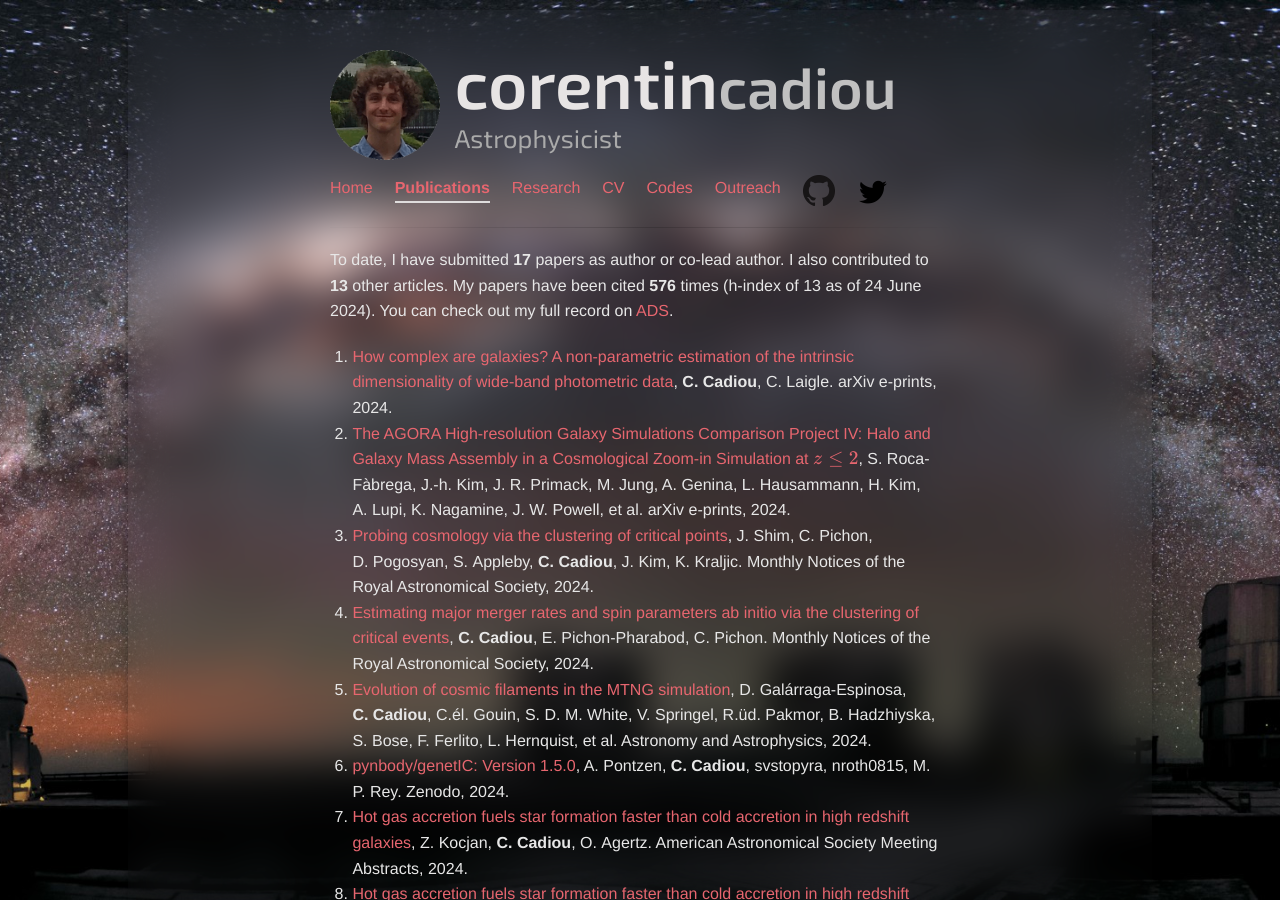
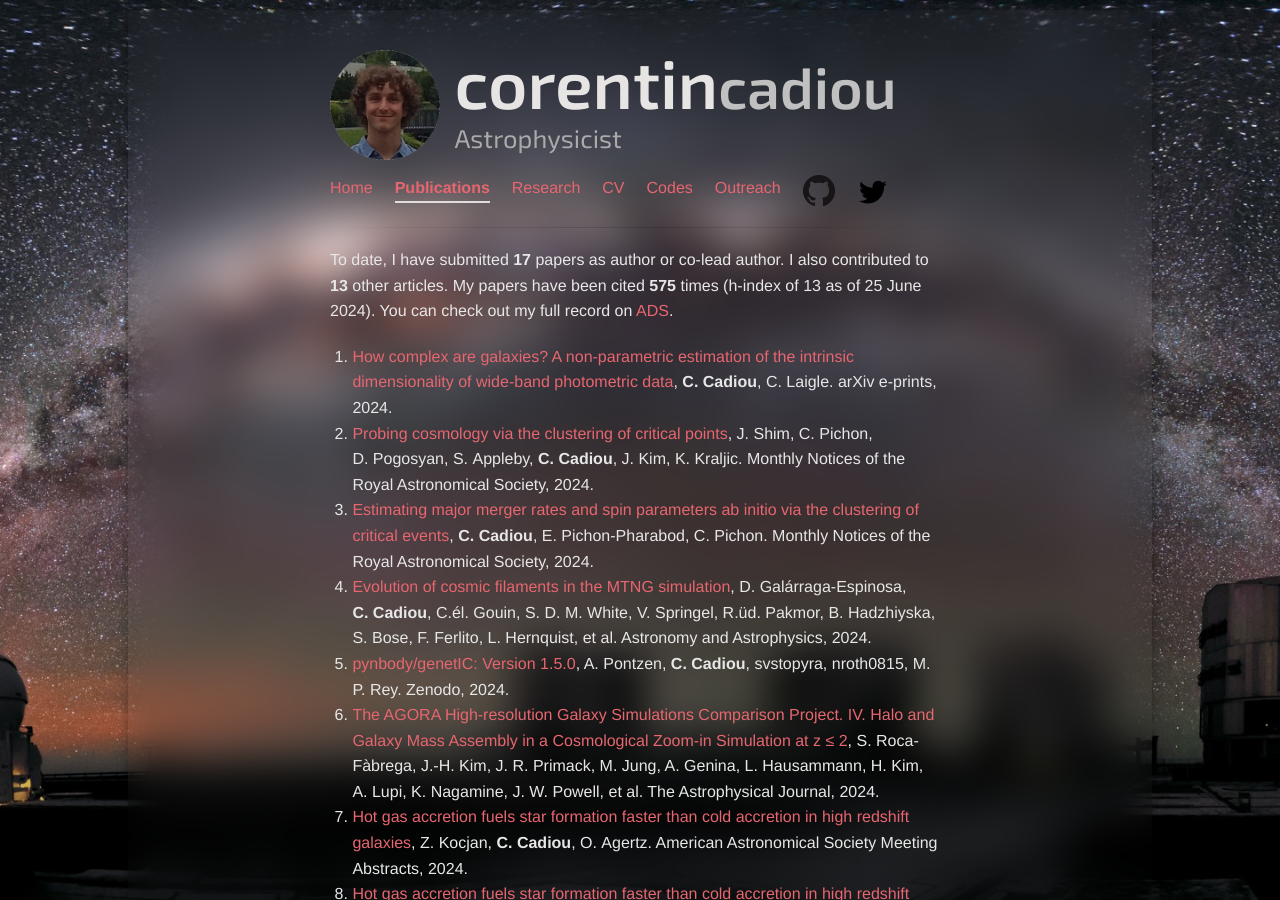
Before and after one commit to cphyc/cphyc.github.io, a Jekyll site: the page built from publications/index.html, in a window 1280 px wide and 900 px high. Built offline with Jekyll 4.4.1, drawn with Linux system fonts in a browser that asks for light colours; nearby versions of some CDN libraries; part of the change alters nothing that is shown.

Commit message:
chore: autopublish 2024-06-25T00:01:24Z

```diff
--- a/publications/index.html
+++ b/publications/index.html
@@ -8,7 +8,7 @@ description: My Publications
 <p>
   To date, I have submitted <b>17</b> papers as author or co-lead author.
   I also contributed to <b>13</b> other articles.
-  My papers have been cited <b>576</b> times (h-index of 13 as of 24 June 2024).
+  My papers have been cited <b>575</b> times (h-index of 13 as of 25 June 2024).
   You can check out my full record on <a href="https://ui.adsabs.harvard.edu/search/q=((author%3A%22Cadiou%2C%20C%22))%20-bibstem%3A%22zndo%22%20collection%3Aastronomy&sort=date%20desc%2C%20bibcode%20desc&p_=0" target="_blank">ADS</a>.
 </p>
 <ol>
@@ -21,45 +21,6 @@ description: My Publications
 
 
       C.&nbsp;Laigle.
-
-    arXiv e-prints, 2024.
-  </li>
-
-  <li>
-    <a href="https://arxiv.org/abs/2402.06202">The AGORA High-resolution Galaxy Simulations Comparison Project IV: Halo and Galaxy Mass Assembly in a Cosmological Zoom-in Simulation at $z\le2$</a>,
-
-
-      S.&nbsp;Roca-Fàbrega,
-
-
-      J.-h.&nbsp;Kim,
-
-
-      J. R.&nbsp;Primack,
-
-
-      M.&nbsp;Jung,
-
-
-      A.&nbsp;Genina,
-
-
-      L.&nbsp;Hausammann,
-
-
-      H.&nbsp;Kim,
-
-
-      A.&nbsp;Lupi,
-
-
-      K.&nbsp;Nagamine,
-
-
-      J. W.&nbsp;Powell,
-
-
-      et al.
 
     arXiv e-prints, 2024.
   </li>
@@ -164,6 +125,45 @@ description: My Publications
       M. P.&nbsp;Rey.
 
     Zenodo, 2024.
+  </li>
+
+  <li>
+    <a href="https://arxiv.org/abs/">The AGORA High-resolution Galaxy Simulations Comparison Project. IV. Halo and Galaxy Mass Assembly in a Cosmological Zoom-in Simulation at z ≤ 2</a>,
+
+
+      S.&nbsp;Roca-Fàbrega,
+
+
+      J.-H.&nbsp;Kim,
+
+
+      J. R.&nbsp;Primack,
+
+
+      M.&nbsp;Jung,
+
+
+      A.&nbsp;Genina,
+
+
+      L.&nbsp;Hausammann,
+
+
+      H.&nbsp;Kim,
+
+
+      A.&nbsp;Lupi,
+
+
+      K.&nbsp;Nagamine,
+
+
+      J. W.&nbsp;Powell,
+
+
+      et al.
+
+    The Astrophysical Journal, 2024.
   </li>
 
   <li>
```
